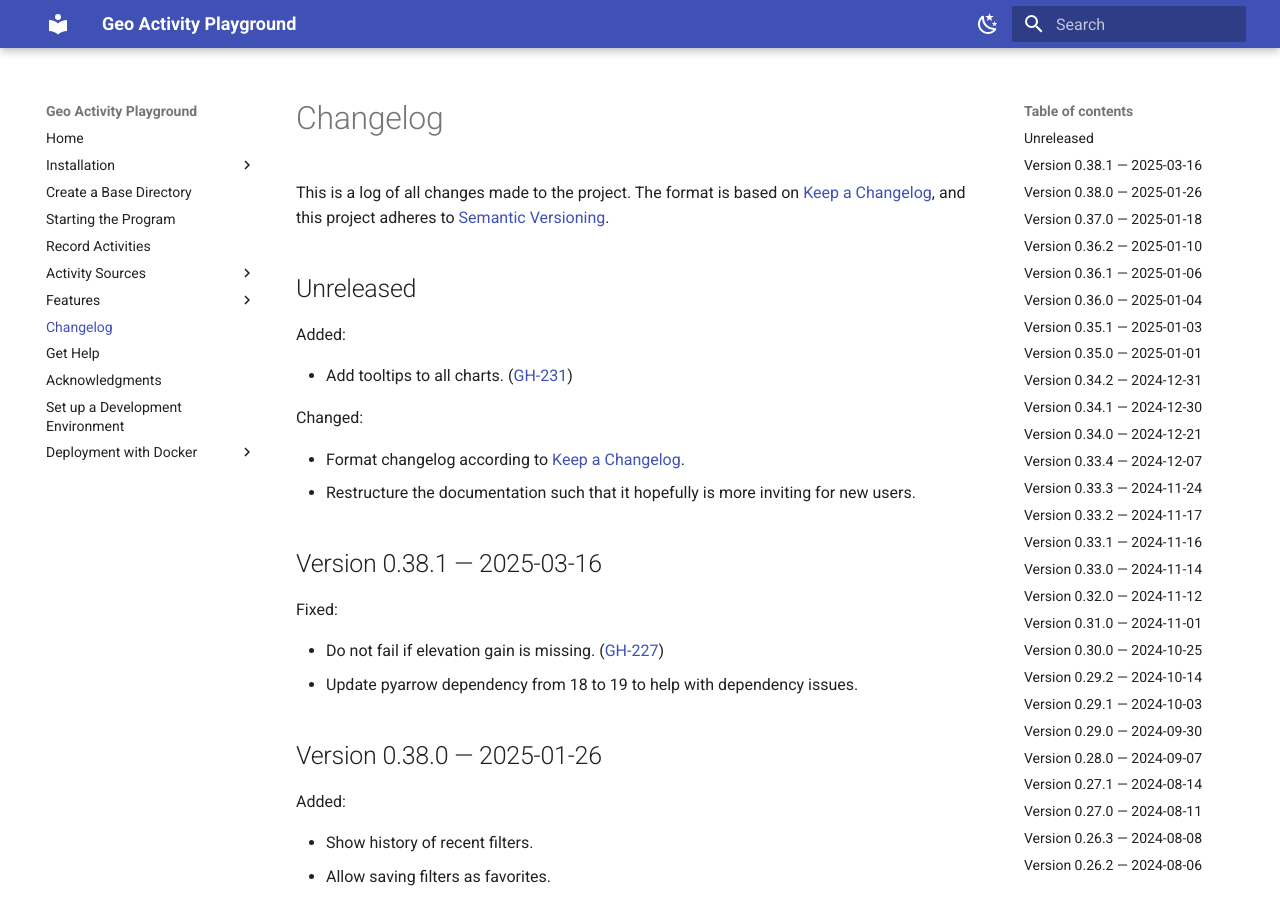
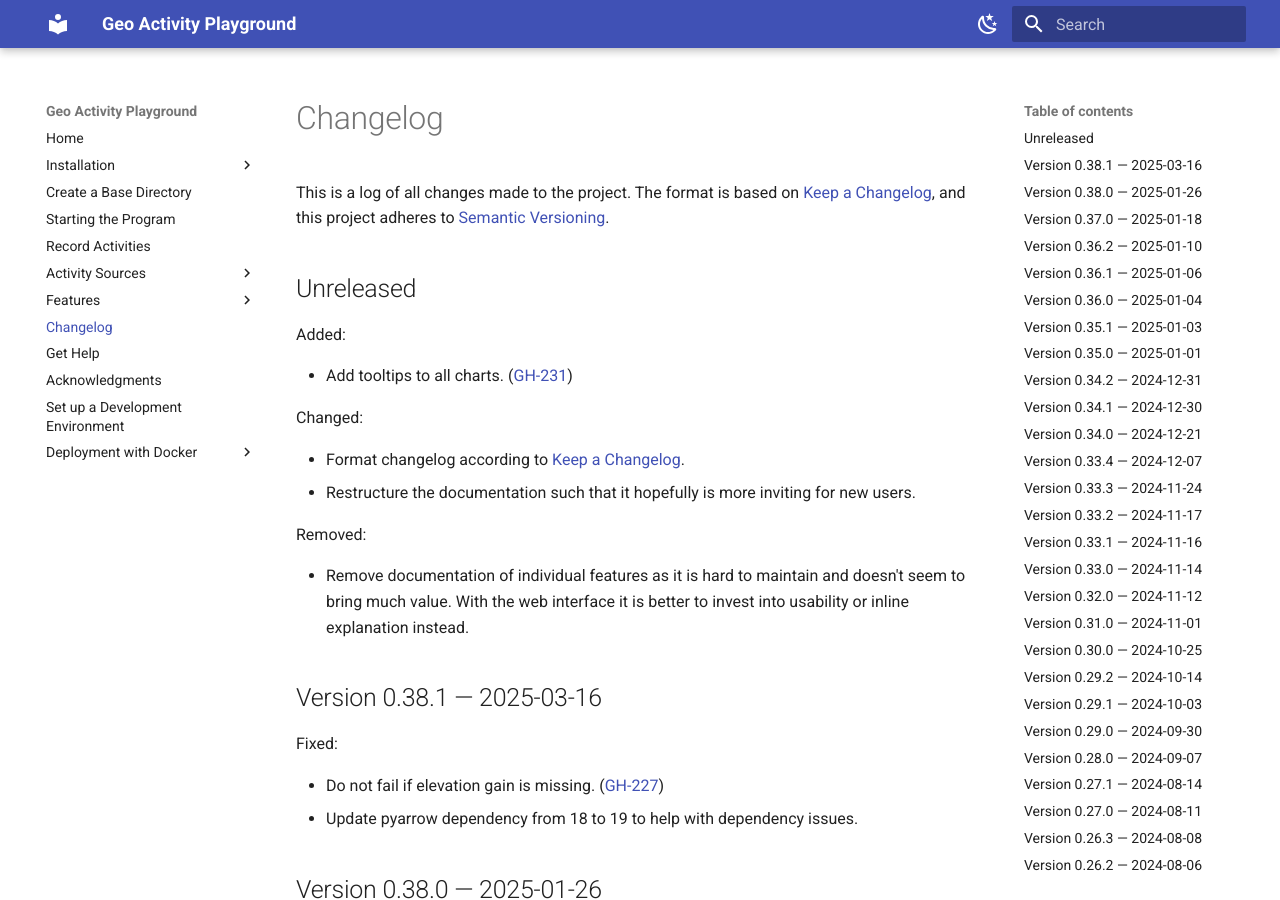
Before and after one commit to martin-ueding/geo-activity-playground, an MkDocs documentation site: the page built from docs/changelog.md, in a window 1280 px wide and 900 px high. Built offline with MkDocs 1.6.1 and Material for MkDocs 9.7.7, drawn with Linux system fonts in a browser that asks for light colours.

Commit message:
Changelog entry

```diff
--- a/docs/changelog.md
+++ b/docs/changelog.md
@@ -28,6 +28,10 @@ Changed:
 
 - Format changelog according to [Keep a Changelog](https://keepachangelog.com/en/1.1.0/).
 - Restructure the documentation such that it hopefully is more inviting for new users.
+
+Removed:
+
+- Remove documentation of individual features as it is hard to maintain and doesn't seem to bring much value. With the web interface it is better to invest into usability or inline explanation instead.
 
 ## Version 0.38.1 — 2025-03-16
 
```
